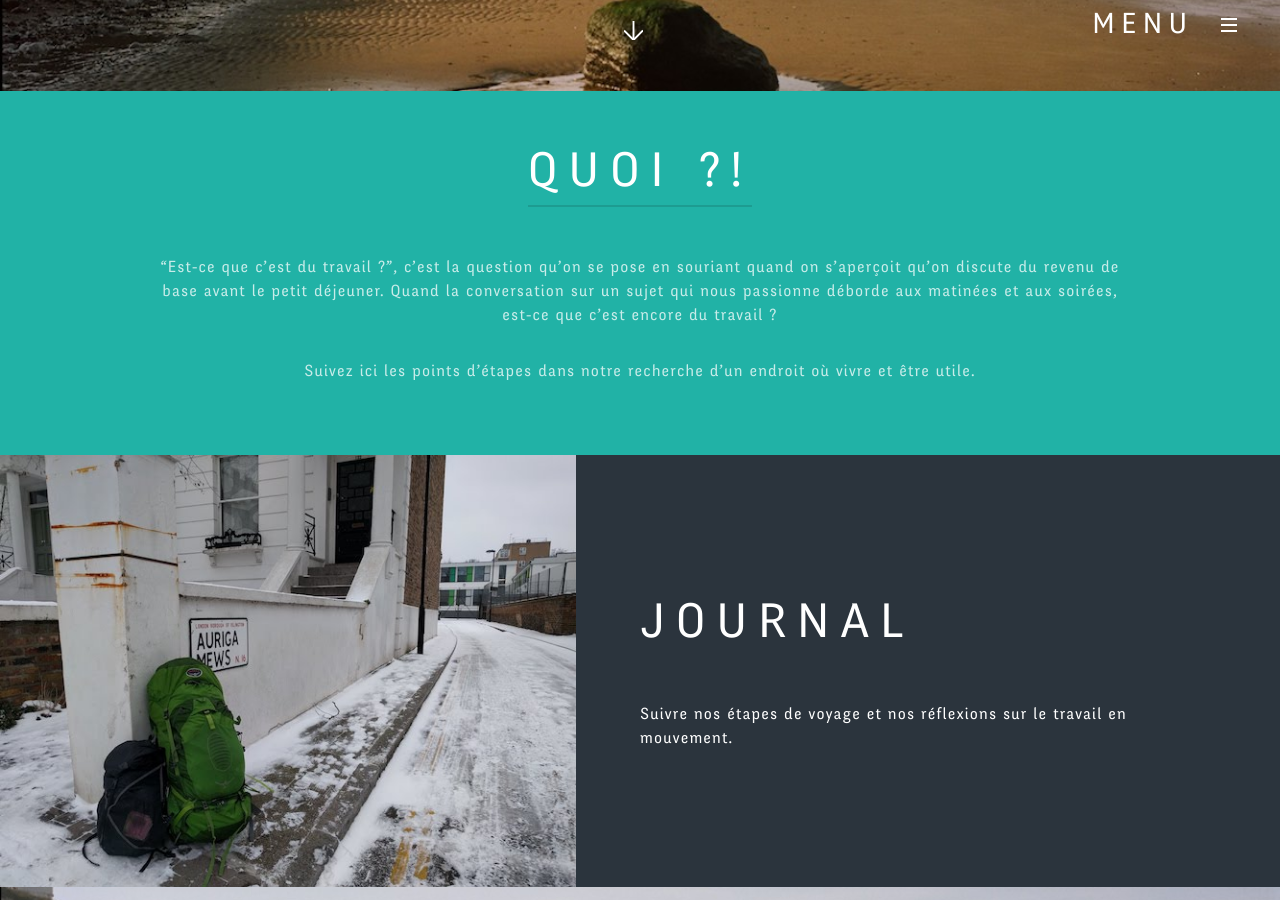
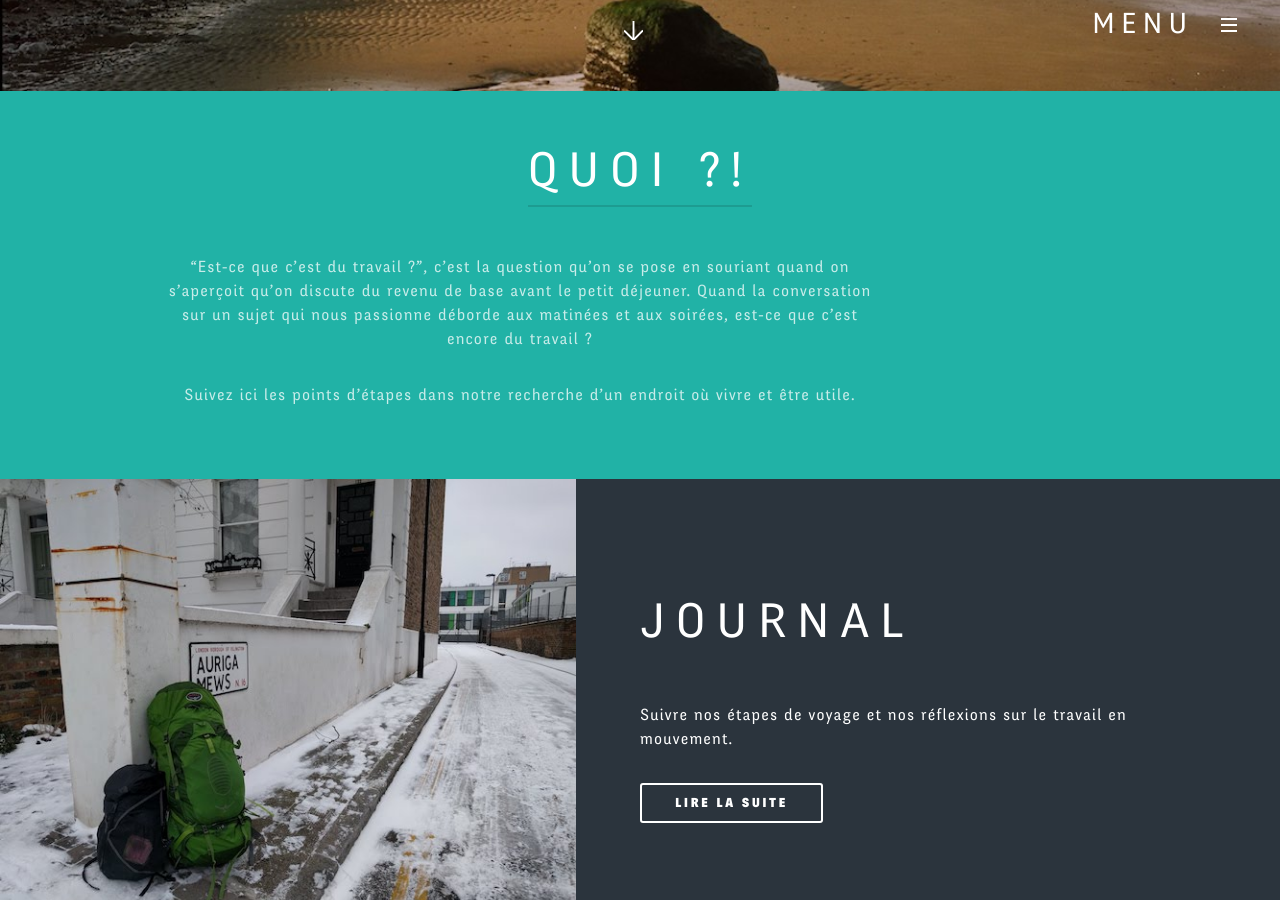
Before and after one commit to noeems/estcequecestdutravail.xyz, a Jekyll site: the page built from index.md, in a window 1280 px wide and 900 px high, scrolled down 809 px. Built offline with Jekyll 4.4.1, drawn with Linux system fonts in a browser that asks for light colours.

Commit message:
Arrange CSS thingy

```diff
--- a/_layouts/landing.html
+++ b/_layouts/landing.html
@@ -61,8 +61,10 @@
               </div>
               <div class="content">
                 <a href="{{ my_page.url | prepend:site.baseurl }}">
-                <h2>{{ my_page.title }}</h2>
-                <p>{{ my_page.excerpt | markdownify | strip_html | strip_newlines | escape_once }}</p>
+                  <h2>{{ my_page.title }}</h2>
+                  <p>{{ my_page.excerpt | markdownify | strip_html | strip_newlines | escape_once }}</p>
+
+                  <span class="button">Lire la suite</span>
                 </a>
               </div>
             </section>{%
--- a/_layouts/page.html
+++ b/_layouts/page.html
@@ -2,7 +2,7 @@
 layout: default
 ---
   <section class="wrapper{% if page.options contains 'minihead' %} minihead{% endif %} style5">
-    <div class="inner{% if page.options contains 'fullwidth' %} fullwidth{% endif %}">
+    <div class="inner articlewidth{% if page.options contains 'fullwidth' %} fullwidth{% endif %}">
       {{ content }}
     </div>
   </section>
--- a/_layouts/post.html
+++ b/_layouts/post.html
@@ -2,7 +2,7 @@
 layout: default
 ---
   <section class="wrapper{% if page.options contains 'minihead' %} minihead{% endif %} style5">
-    <div class="inner{% if page.options contains 'fullwidth' %} fullwidth{% endif %}">{%
+    <div class="inner articlewidth{% if page.options contains 'fullwidth' %} fullwidth{% endif %}">{%
       unless site.navlinks == 'none'
 %}{%    if page.categories.first == 'topics' and page.categories.last != 'topics'
 %}{%      assign idxperma = page.categories | join: '/' | prepend: '/' | prepend: site.baseurl | append: '/'
--- a/_pages/topics.html
+++ b/_pages/topics.html
@@ -7,6 +7,8 @@ excerpt: Suivre nos étapes de voyage et nos réflexions sur le travail en mouve
 image: 2018-03-05-voir-londres-et-partir/Auriga sacs.jpg
 background-image: 2018-03-05-voir-londres-et-partir/Auriga sacs.jpg
 ---
+<div class="wrapper">
+  <div class="inner">
 
   {% if site.posts %}
     {% if site.tags.featured %}
@@ -45,3 +47,5 @@ background-image: 2018-03-05-voir-londres-et-partir/Auriga sacs.jpg
       </ul>
 
   {%  endif %}
+  </div>
+</div>
--- a/css/main.scss
+++ b/css/main.scss
@@ -1453,8 +1453,12 @@ $baseurl: '{{ site.baseurl }}/images';
 		@include padding(3em, 0); //6
 
 		> .inner {
-			width: 60em;
+			max-width: 60em;
 			margin: 0 auto;
+
+			p, li {
+				max-width: 55%;
+			}
 
 			&.fullwidth {
 				width: 100%;
@@ -1462,12 +1466,19 @@ $baseurl: '{{ site.baseurl }}/images';
 			}
 
 			@include breakpoint(large) {
-				//width: 90%;
-				width: 60em;
+				max-width: 75%;
+
+				p, li {
+					max-width: 75%;
+				}
 			}
 
 			@include breakpoint(medium) {
-				width: 100%;
+				width: 95%;
+
+				p, li {
+					max-width: 100%;
+				}
 			}
 
 		}
```
Lines whose indentation alone changed are shown as unchanged.
